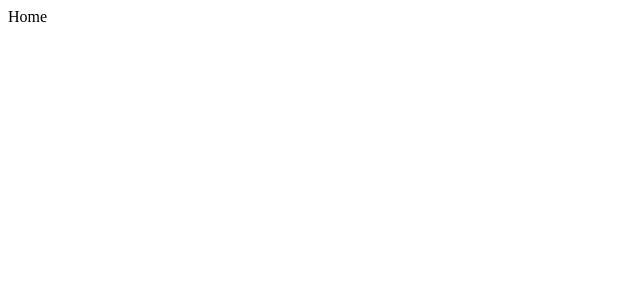
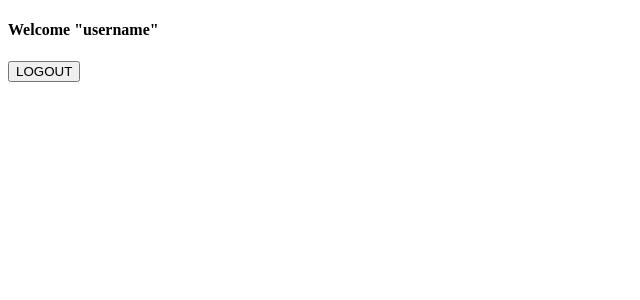
Before and after one commit to DavitDvalashvili/userAuthentication, a React (Vite) app in the folder client/: page / in a window 1280 px wide. Shown: the top 300 px of the page, without its empty margins (0-640 px from the left). Built offline with nearby package versions, Linux system fonts and the light colour scheme.

Commit message:
wip: work on home page

```diff
--- a/client/src/pages/Home.tsx
+++ b/client/src/pages/Home.tsx
@@ -1,5 +1,18 @@
+import { ToastContainer } from "react-toastify";
+
 const Home = () => {
-  return <div>Home</div>;
+  return (
+    <>
+      <div className="home_page">
+        <h4>
+          {" "}
+          Welcome <span>"username"</span>
+        </h4>
+        <button>LOGOUT</button>
+      </div>
+      <ToastContainer />
+    </>
+  );
 };
 
 export default Home;
--- /dev/null
+++ b/package.json
@@ -0,0 +1,5 @@
+{
+  "dependencies": {
+    "react-cookie": "^6.1.1"
+  }
+}
```
Also changed, not shown: 1 other file (tests, documents, lock files or other folders).
